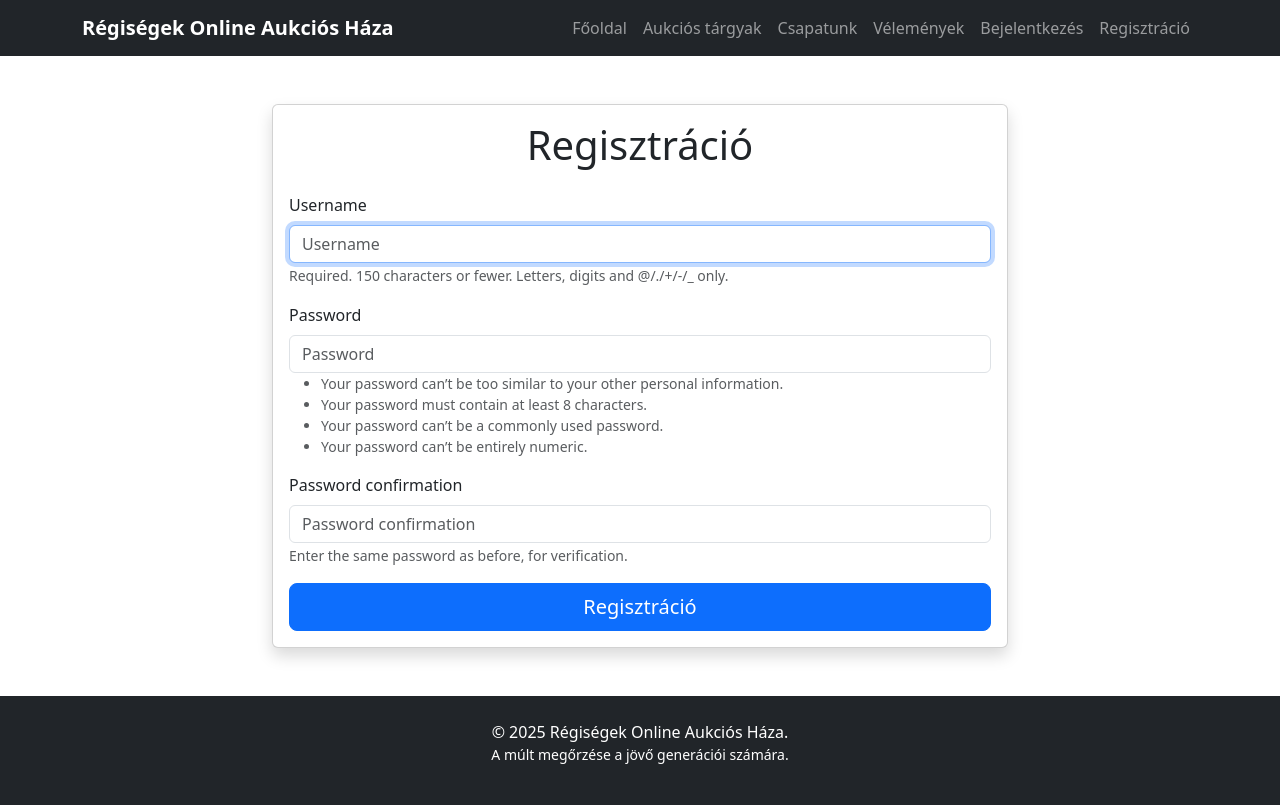
After one commit to jnggerg/django-2025fall, a Django app: page /register/ in a window 1280 px wide. The commit adds this page. Run offline with Django 5.2, Linux system fonts and the light colour scheme; some libraries are stand-ins or nearby versions.

Commit message:
added user handling

```diff
--- a/antiquity_auctionhouse/main/templates/main/base.html
+++ b/antiquity_auctionhouse/main/templates/main/base.html
@@ -17,14 +17,6 @@
         <a class="navbar-brand" href="{% url 'home' %}">
           <strong>Régiségek Online Aukciós Háza</strong>
         </a>
-        <button
-          class="navbar-toggler"
-          type="button"
-          data-bs-toggle="collapse"
-          data-bs-target="#navbarNav"
-        >
-          <span class="navbar-toggler-icon"></span>
-        </button>
         <div class="collapse navbar-collapse" id="navbarNav">
           <ul class="navbar-nav ms-auto">
             <li class="nav-item">
@@ -51,6 +43,19 @@
                 >Vélemények</a
               >
             </li>
+            {% if user.is_authenticated %}
+            <li class="nav-item dropdown">
+              <a class="nav-link dropdown-toggle" href="#" id="navbarDropdown" role="button" data-bs-toggle="dropdown" aria-expanded="false">
+                {{ user.username }}
+              </a>
+              <ul class="dropdown-menu dropdown-menu-end" aria-labelledby="navbarDropdown">
+                <li><a class="dropdown-item" href="#">Profil</a></li>
+                <li><a class="dropdown-item" href="#">Beállítások</a></li>
+                <li><hr class="dropdown-divider"></li>
+                <li><a class="dropdown-item" href="{% url 'logout' %}">Kijelentkezés</a></li>
+              </ul>
+            </li>
+            {% else %}
             <li class="nav-item">
               <a class="nav-link" href="/login/"
                 >Bejelentkezés</a
@@ -60,6 +65,8 @@
               <a class="nav-link" href="/register/"
                 >Regisztráció</a
               >
+            </li>
+            {% endif %}
           </ul>
         </div>
       </div>
--- /dev/null
+++ b/antiquity_auctionhouse/main/templates/main/register.html
@@ -0,0 +1,35 @@
+{% extends 'main/base.html' %}
+{% load django_bootstrap5 %}
+
+{% block content %}
+<div class="container my-5">
+    <div class="row justify-content-center">
+        <div class="col-md-8 ">
+            <div class="card shadow card-body">
+                <h1 class="card-title mb-4 text-center">Regisztráció</h1>
+
+                {% if form.errors %}
+                <div class="alert alert-danger" role="alert">
+                    <strong>Hiba!</strong> Kérjük javítsa ki az alábbi hibákat:
+                    <ul class="mb-0">
+                        {% for field, errors in form.errors.items %}
+                            {% for error in errors %}
+                                <li>{{ error }}</li>
+                            {% endfor %}
+                        {% endfor %}
+                    </ul>
+                </div>
+                {% endif %}
+
+                <form method="post">
+                    {% csrf_token %}
+                    {% bootstrap_form form %}
+                    <div class="d-grid gap-2">
+                        <button type="submit" class="btn btn-primary btn-lg">Regisztráció</button>
+                    </div>
+                </form>
+            </div>
+        </div>
+    </div>
+</div>
+{% endblock %}
--- a/antiquity_auctionhouse/main/urls.py
+++ b/antiquity_auctionhouse/main/urls.py
@@ -10,4 +10,7 @@ urlpatterns = [
     path('items/<int:item_id>/', views.auctionItemDetail, name='auctionItemDetail'),
     path('reviews/', views.reviewsList, name='reviewsList'),
     path('submit_review/', views.FormView.as_view(), name='submit_review'),
+    path('register/', views.RegisterView.as_view(), name='register'),
+    path('login/', views.LoginView.as_view(), name='login'),
+    path('logout/', views.logoutView, name='logout'),
 ]
--- a/antiquity_auctionhouse/main/views.py
+++ b/antiquity_auctionhouse/main/views.py
@@ -3,6 +3,8 @@ from django.views import View
 from .models import AuctionItem, Review, Worker
 from .forms import ReviewForm
 from django.shortcuts import redirect
+from django.contrib.auth.forms import UserCreationForm, AuthenticationForm
+from django.contrib.auth import login, authenticate, logout
 
 # Create your views here.
 
@@ -66,3 +68,35 @@ class FormView(View):
             form.save()
             return redirect('reviewsList')
         return render(request, 'main/submit_review.html', {'form': form})
+
+class RegisterView(View):
+    def get(self, request):
+        form = UserCreationForm()
+        return render(request, 'main/register.html', {'form': form})
+
+    def post(self, request):
+        form = UserCreationForm(request.POST)
+        if form.is_valid():
+            user = form.save()
+            login(request, user)  # Auto login after registration
+            return redirect("home")
+
+class LoginView(View):
+    def get(self, request):
+        form = AuthenticationForm()
+        return render(request, 'main/login.html', {'form': form})
+
+    def post(self, request):
+        form = AuthenticationForm(request, data=request.POST)
+        if form.is_valid():
+            username = form.cleaned_data.get('username')
+            password = form.cleaned_data.get('password')
+            user = authenticate(username=username, password=password)
+            if user is not None:
+                login(request, user)
+                return redirect('home')
+        return render(request, 'main/login.html', {'form': form})
+
+def logoutView(request):
+    logout(request)
+    return redirect('home')
```
Also changed, not shown: antiquity_auctionhouse/antiquity_auctionhouse/settings.py (+8 -1 lines), antiquity_auctionhouse/main/templates/main/login.html (added, +36 -0 lines).
